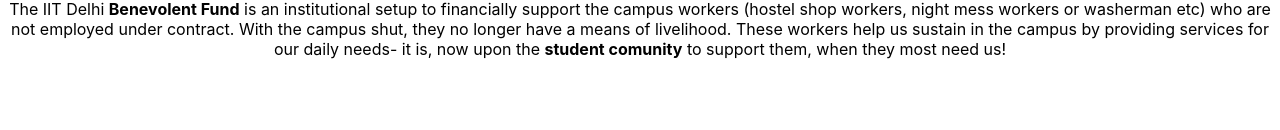
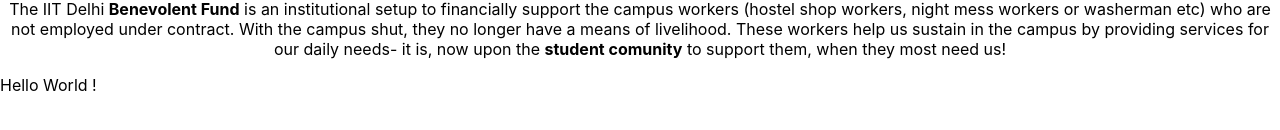
Before and after one commit to rahuljain1310/benevolent-fund, a React (Create React App) app in the folder frontend/: page / in a window 1280 px wide. Shown: the part 208-338 px from the top of the page. Built offline with nearby package versions, Linux system fonts and the light colour scheme.

Commit message:
Test Change

```diff
--- a/frontend/src/App.js
+++ b/frontend/src/App.js
@@ -7,6 +7,9 @@
   return (
     <div>
       <Header/>
+      <div>
+        Hello World !
+      </div>
       <Footer/>
     </div>
   );
```
